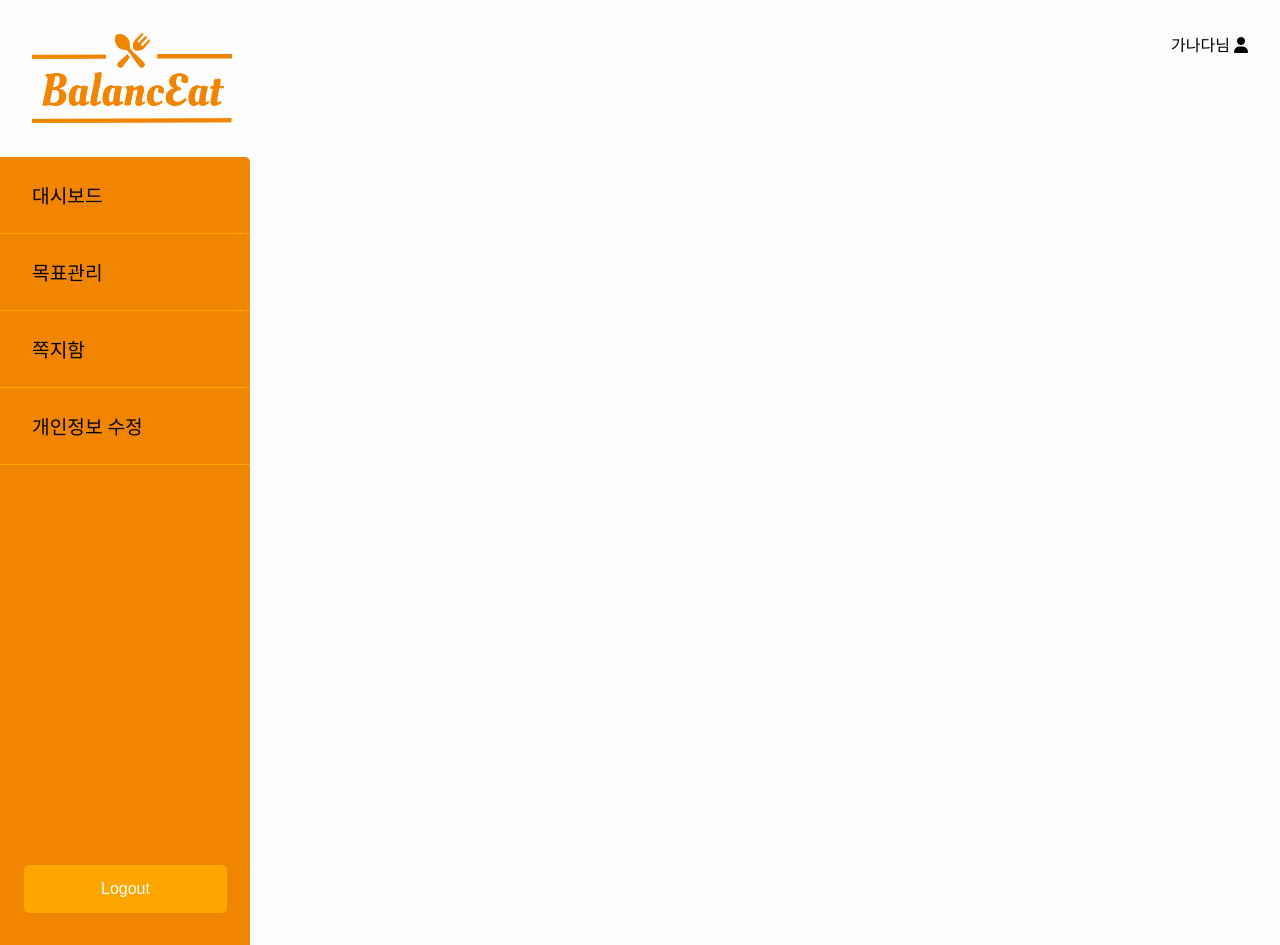
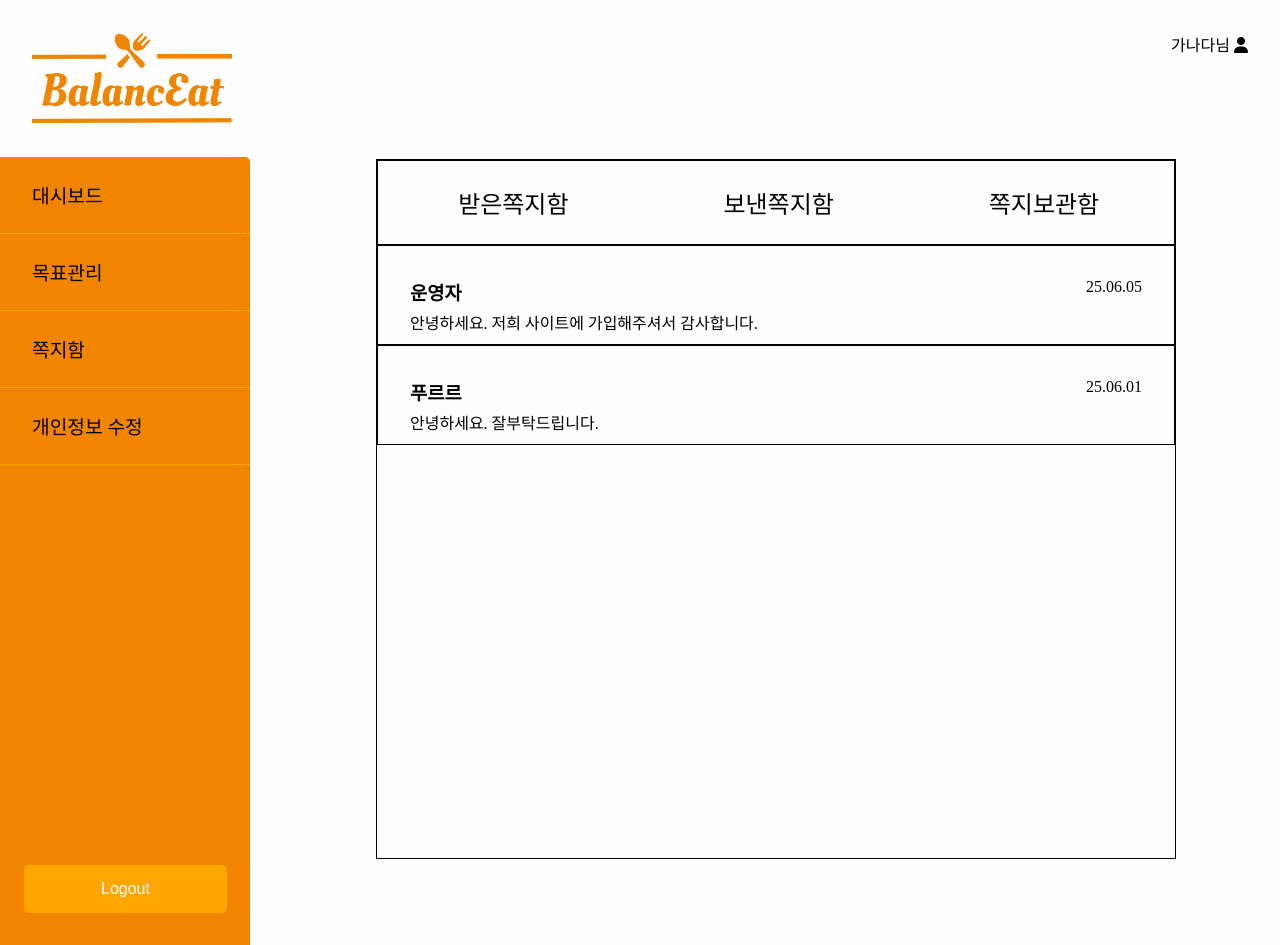
Before and after one commit to k-hyeongyu/stack-project, a React (Create React App) app: page /mypage/messagebox/inbox in a window 1280 px wide. Built offline with nearby package versions, Linux system fonts and the light colour scheme; a web font is replaced by a local one; what chartjs-plugin-datalabels would draw is missing.

Commit message:
마이페이지 쪽지함 기초 완성

```diff
--- a/src/mypage/MyPage.js
+++ b/src/mypage/MyPage.js
@@ -5,6 +5,7 @@ import UserBodyInfo from "./dashboard/UserBodyInfo";
 import EditProfile from "./editprofile/EditProfile";
 import DietQuotes from "./goals/DietQuotes";
 import GoalChart from "./goals/GoalChart";
+import MessageBox from "./messagebox/MessageBox";
 import { Routes, Route, useNavigate, Navigate  } from "react-router-dom";
 
 function MyPage(){
@@ -39,7 +40,7 @@ function MyPage(){
                     <ul className="tablist">
                         <li className="tab" onClick={()=>{navigate('/mypage/dashboard')}}>대시보드</li>
                         <li className="tab" onClick={()=>{navigate('/mypage/goals')}}>목표관리</li>
-                        <li className="tab" onClick={()=>{navigate('/mypage/messages')}}>쪽지함</li>
+                        <li className="tab" onClick={()=>{navigate('/mypage/messagebox')}}>쪽지함</li>
                         <li className="tab" onClick={()=>{navigate('/mypage/editprofile')}}>개인정보 수정</li>
                     </ul>
 
@@ -63,6 +64,10 @@ function MyPage(){
                             <UserBodyInfo userInfo={userInfo} setUserInfo={setUserInfo}/>
                         </>
                     }></Route>
+
+                    <Route path="/mypage/messagebox/*" element={<MessageBox />} />
+
+
                     <Route path="/mypage/editprofile" element={
                         <>
                             <EditProfile userInfo={userInfo} setUserInfo={setUserInfo}
--- /dev/null
+++ b/src/mypage/messagebox/MessageBox.css
@@ -0,0 +1,45 @@
+.messageBox {
+    width: 800px;
+    height: 700px;
+    margin-top: 2rem;
+    margin-right: 6.5rem;
+    justify-content: center;
+    border: 1px solid black;
+}
+
+.messageBoxTabs {
+    width: 100%;
+    display: flex;
+    border: 1px solid black;
+    list-style: none;
+}
+
+.messageBoxTabs>.boxTab {
+    margin: 0 auto;
+    padding-top: 1.5rem;
+    padding-bottom: 1.5rem;
+    padding-left: 5rem;
+    font-size: 1.5rem;
+    width: 33.3%;
+    justify-content: center;
+}
+
+.messageBoxTabs>.boxTab:hover {
+    color: white;
+    background-color: orange;
+    cursor: pointer;
+}
+
+.messages {
+    border: 1px solid black;
+    width: 100%;
+    height: 100px;
+    display: flex;
+    justify-content: space-between;
+    padding: 2rem 2rem;
+}
+
+.messageCotent > h3{
+
+    margin-bottom: 5px;
+}
--- /dev/null
+++ b/src/mypage/messagebox/MessageBox.js
@@ -0,0 +1,52 @@
+import { Route, Routes, useNavigate, Navigate } from 'react-router-dom';
+import './MessageBox.css'
+import messageData from './messageData';
+
+function MessageBox() {
+
+    const navigate = useNavigate();
+
+    return (
+        <div className="messageBox">
+            <ul className='messageBoxTabs'>
+                <li className='boxTab' onClick={() => { navigate('/mypage/messagebox/inbox') }}>받은쪽지함</li>
+                <li className='boxTab' onClick={() => { navigate('/mypage/messagebox/sent') }}>보낸쪽지함</li>
+                <li className='boxTab' onClick={() => { navigate('/mypage/messagebox/saved') }}>쪽지보관함</li>
+            </ul>
+
+            <Routes>
+                 <Route index element={<Navigate to="inbox" replace />} />
+
+                <Route path='inbox' element={
+                    <>
+                        {
+                            messageData.map((item, index) => {
+                                return (
+                                    <div className='messages'>
+                                        <div className='messageCotent'>
+                                            <h3>{item.name}</h3>
+                                            <p>{item.content}</p>
+                                        </div>
+                                        {item.date}
+                                    </div>
+                                );
+                            })
+                        }
+                    </>
+                }></Route>
+                <Route path='sent' element={
+                    <>
+
+                    </>
+                }></Route>
+                <Route path='saved' element={
+                    <>
+
+                    </>
+                }></Route>
+            </Routes>
+        </div>
+    );
+}
+
+export default MessageBox;
--- /dev/null
+++ b/src/mypage/messagebox/messageData.js
@@ -0,0 +1,13 @@
+const messageData = [
+    {
+        name: '운영자',
+        date: '25.06.05',
+        content: '안녕하세요. 저희 사이트에 가입해주셔서 감사합니다.'
+    },{
+        name: '푸르르',
+        date: '25.06.01',
+        content: '안녕하세요. 잘부탁드립니다.'
+    }
+]
+
+export default messageData;
```
